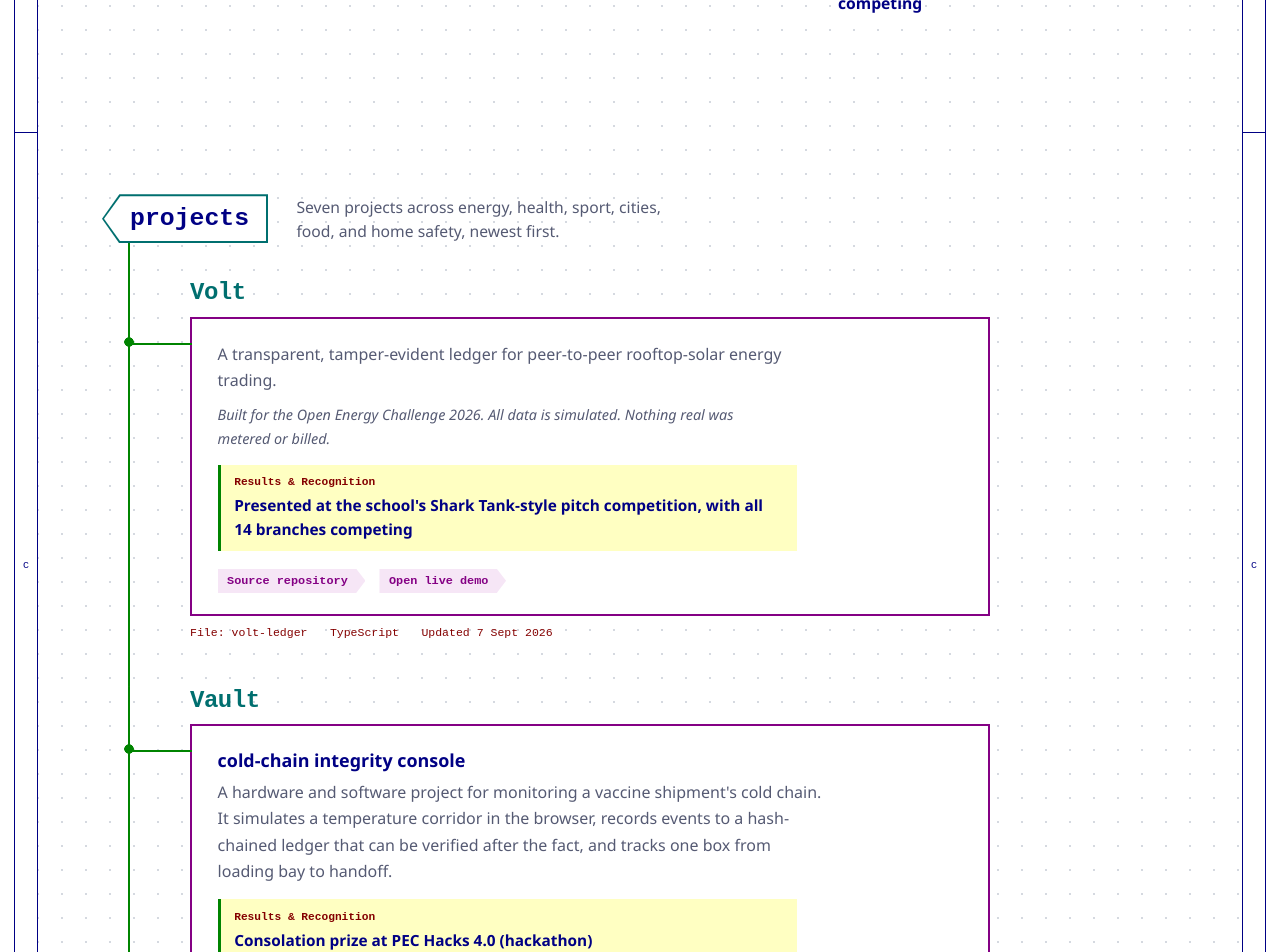
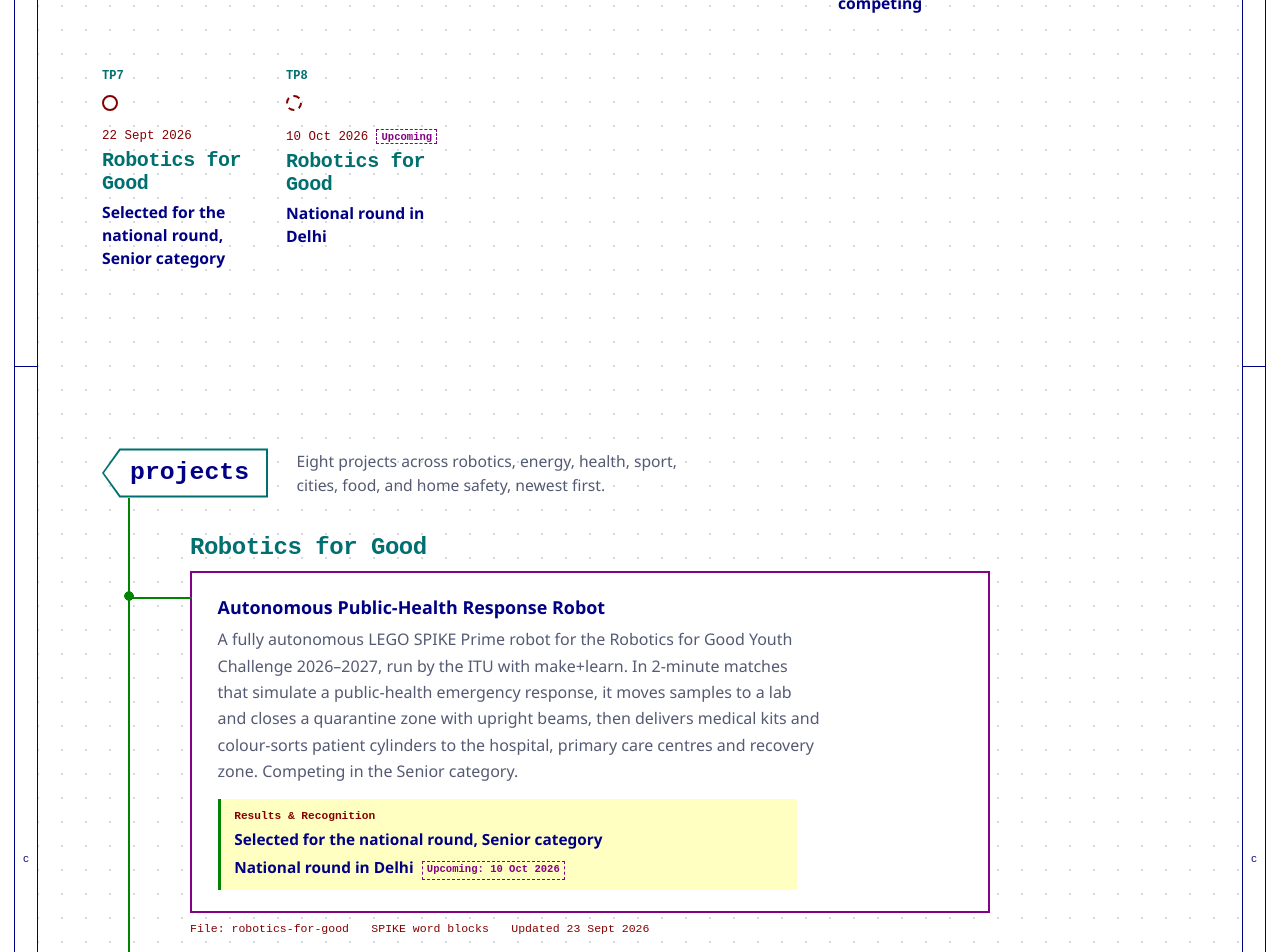
Before and after one commit to abivan100-stack/abivan-portfolio, a React (Vite) app: page / in a window 1280 px wide. Shown: the part 1640-2592 px from the top of the page. Built offline with nearby package versions, Linux system fonts and the light colour scheme; a web font is replaced by a local one.

Commit message:
Add the Robotics for Good robot and its national selection
Results dated after today show as upcoming (dashed test point and wire, Upcoming tag) until the day arrives.

```diff
--- a/src/App.css
+++ b/src/App.css
@@ -262,7 +262,14 @@
 .tp-mark { position: absolute; top: calc(var(--tp-y) - 8px); left: 0; width: 16px; height: 16px; border: 2px solid var(--maroon); border-radius: 50%; background: var(--paper); transition: background-color 160ms ease, border-color 160ms ease, box-shadow 160ms ease; }
 .tp:has(.tp-project:hover) .tp-mark,
 .tp:focus-within .tp-mark { border-color: var(--green); background: var(--green-hot); box-shadow: 0 0 8px var(--green-hot); }
-.tp time { display: block; color: var(--maroon); font-family: var(--mono); font-size: .78rem; }
+.tp-when { display: flex; flex-wrap: wrap; align-items: baseline; gap: .2rem .5rem; }
+.tp time { color: var(--maroon); font-family: var(--mono); font-size: .78rem; }
+
+/* Upcoming results: dashed test point and dashed wire into it, plus a tag, until the date arrives */
+.upcoming-tag { display: inline-block; padding: .05em .4em; border: 1px dashed var(--magenta); color: var(--magenta); font-family: var(--mono); font-size: .66rem; font-weight: 600; }
+.tp.is-upcoming .tp-mark { border-style: dashed; }
+.tp:has(+ .is-upcoming)::before,
+.tp.is-upcoming::before { background: repeating-linear-gradient(90deg, var(--green) 0 6px, transparent 6px 11px); }
 .tp-project { display: inline-block; margin-top: .35rem; color: var(--teal); font-family: var(--mono); font-size: 1.25rem; font-weight: 600; letter-spacing: -.02em; text-decoration: underline 2px transparent; text-underline-offset: 5px; transition: text-decoration-color 160ms ease; }
 .tp-project:hover { text-decoration-color: currentColor; }
 .tp p { max-width: 30ch; margin: .4rem 0 0; color: var(--navy); font-size: .98rem; font-weight: 600; line-height: 1.45; }
@@ -332,6 +339,7 @@
 .sheet-recognition { max-width: 66ch; margin-top: .9rem; padding: .6rem .85rem .65rem; border-left: 3px solid var(--green); background: var(--fill); color: var(--navy); font-size: .96rem; font-weight: 600; line-height: 1.5; }
 .sheet-recognition ul { margin: 0; padding: 0; list-style: none; }
 .sheet-recognition li + li { margin-top: .3rem; }
+.sheet-recognition .upcoming-tag { margin-left: .5rem; vertical-align: .1em; }
 .recognition-label { display: block; margin-bottom: .2rem; color: var(--maroon); font-family: var(--mono); font-size: .7rem; font-weight: 600; }
 .sheet-pins { display: flex; flex-wrap: wrap; gap: 10px 14px; margin-top: 1.1rem; }
 .hier-pin {
@@ -431,6 +439,8 @@
   .tp-wire { grid-template-columns: minmax(0, 1fr); margin-top: 32px; padding-left: 36px; }
   .tp::before { top: 8px; right: auto; bottom: calc(0px - var(--tp-gap)); left: -30px; width: 2px; height: auto; margin: 0; }
   .tp:last-child::before { bottom: 0; }
+  .tp:has(+ .is-upcoming)::before,
+  .tp.is-upcoming::before { background: repeating-linear-gradient(180deg, var(--green) 0 6px, transparent 6px 11px); }
   .tp { padding-top: 0; }
   .tp-ref { position: static; display: block; }
   .tp-mark { top: 0; left: -37px; }
--- a/src/App.tsx
+++ b/src/App.tsx
@@ -42,6 +42,10 @@ const projectAnchor = (slug: string) => `project-${slug}`
 
 type Recognition = { text: string; dates: string[] }
 
+// A result dated after today (visitor's local date) is still to come; it turns into a normal entry
+// on its own once the day arrives.
+const isUpcoming = (dates: string[]) => dates[0] > new Date().toLocaleDateString('en-CA')
+
 // Every result across all projects, oldest first, for the timeline.
 const milestones = projects
   .flatMap((project) => (project.recognitions as Recognition[]).map((recognition) => ({
@@ -76,7 +80,12 @@ function ProjectSheet({ project, index }: { project: Project; index: number }) {
           <div className="sheet-recognition">
             <span className="recognition-label">Results &amp; Recognition</span>
             <ul>
-              {(project.recognitions as Recognition[]).map((recognition) => <li key={recognition.text}>{recognition.text}</li>)}
+              {(project.recognitions as Recognition[]).map((recognition) => (
+                <li key={recognition.text}>
+                  {recognition.text}
+                  {isUpcoming(recognition.dates) && <span className="upcoming-tag">Upcoming: {formatDateRange(recognition.dates)}</span>}
+                </li>
+              ))}
             </ul>
           </div>
         )}
@@ -264,10 +273,13 @@ function App() {
             </div>
             <ol className="tp-wire">
               {milestones.map((milestone, index) => (
-                <li className="tp" key={`${milestone.slug}-${milestone.dates[0]}`} style={{ '--n': index } as CSSProperties}>
+                <li className={isUpcoming(milestone.dates) ? 'tp is-upcoming' : 'tp'} key={`${milestone.slug}-${milestone.dates[0]}`} style={{ '--n': index } as CSSProperties}>
                   <span className="tp-ref" aria-hidden="true">TP{index + 1}</span>
                   <span className="tp-mark" aria-hidden="true" />
-                  <time dateTime={milestone.dates[0]}>{formatDateRange(milestone.dates)}</time>
+                  <div className="tp-when">
+                    <time dateTime={milestone.dates[0]}>{formatDateRange(milestone.dates)}</time>
+                    {isUpcoming(milestone.dates) && <span className="upcoming-tag">Upcoming</span>}
+                  </div>
                   <a className="tp-project" href={`#${projectAnchor(milestone.slug)}`}>{milestone.title}</a>
                   <p>{milestone.text}</p>
                 </li>
@@ -278,7 +290,7 @@ function App() {
           <section className="work section" id="work" aria-labelledby="work-title" data-power-up>
             <div className="work-head">
               <NetLabel id="work-title">projects</NetLabel>
-              <p>Seven projects across energy, health, sport, cities, food, and home safety, newest first.</p>
+              <p>Eight projects across robotics, energy, health, sport, cities, food, and home safety, newest first.</p>
             </div>
             <ol className="sheet-bus">
               {orderedProjects.map((project, index) => <ProjectSheet project={project} index={index} key={project.slug} />)}
--- a/src/data/projects.json
+++ b/src/data/projects.json
@@ -131,5 +131,31 @@
     "topics": [],
     "stars": 0,
     "updatedAt": "2025-11-19T00:00:00Z"
+  },
+  {
+    "slug": "robotics-for-good",
+    "name": "Robotics for Good -- Autonomous Public-Health Response Robot",
+    "summary": "A fully autonomous LEGO SPIKE Prime robot for the Robotics for Good Youth Challenge 2026–2027, run by the ITU with make+learn. In 2-minute matches that simulate a public-health emergency response, it moves samples to a lab and closes a quarantine zone with upright beams, then delivers medical kits and colour-sorts patient cylinders to the hospital, primary care centres and recovery zone. Competing in the Senior category.",
+    "contextNote": null,
+    "recognitions": [
+      {
+        "text": "Selected for the national round, Senior category",
+        "dates": [
+          "2026-09-22"
+        ]
+      },
+      {
+        "text": "National round in Delhi",
+        "dates": [
+          "2026-10-10"
+        ]
+      }
+    ],
+    "url": null,
+    "demoUrl": null,
+    "language": "SPIKE word blocks",
+    "topics": [],
+    "stars": 0,
+    "updatedAt": "2026-09-23T00:00:00Z"
   }
 ]
```
Also changed, not shown: scripts/sync-projects.mjs (+16 -0 lines).
